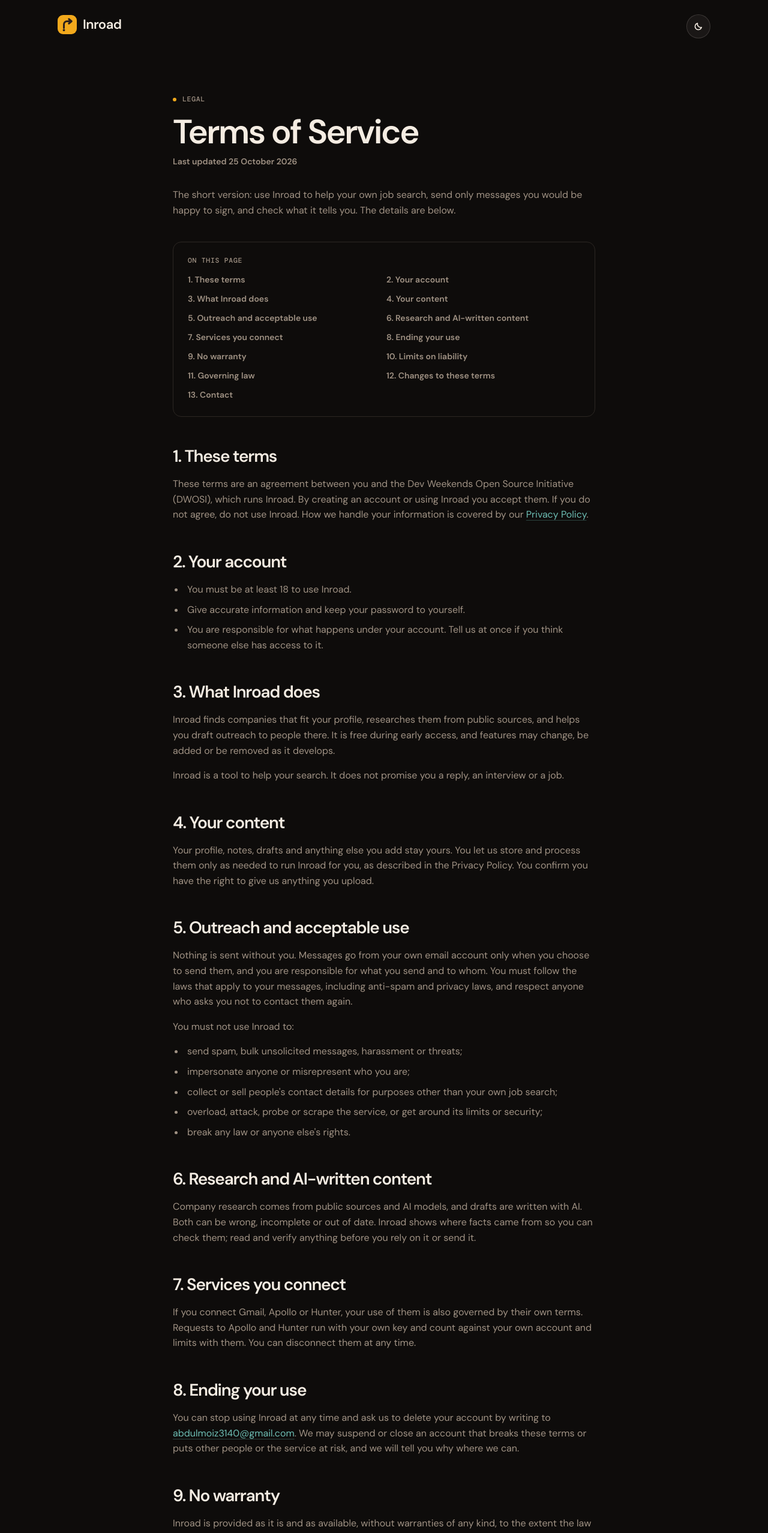
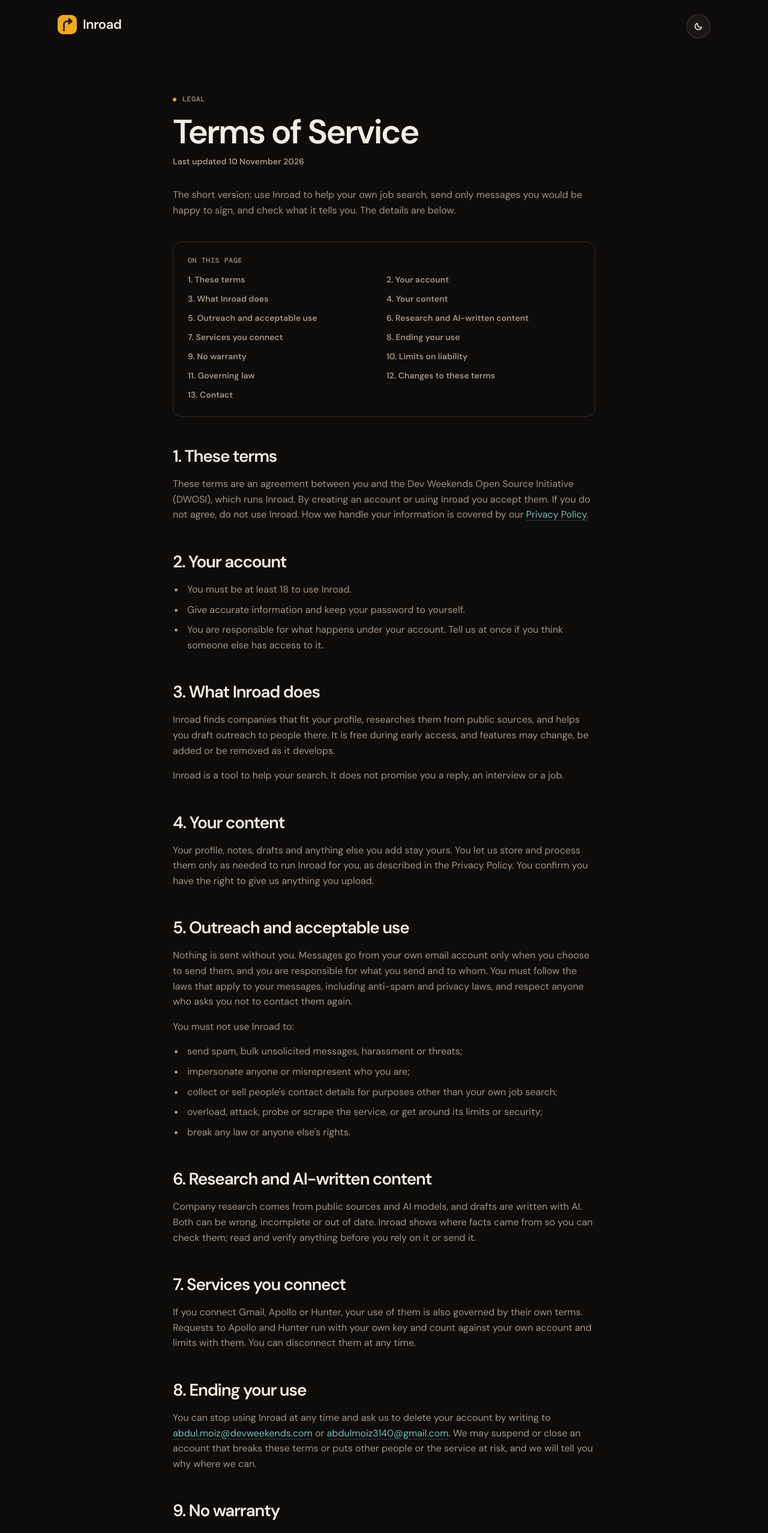
Before and after one commit to Inroad-Ai/inroad-web, a Next.js app: page /terms in a window 1280 px wide. Shown: the top 2556 px of the page at 60% size. Built offline with nearby package versions, Linux system fonts and the light colour scheme.

Commit message:
List both maintainer emails on the legal pages
Privacy and Terms now show the Dev Weekends address alongside the
personal one, from a single list in lib/legal.ts.

```diff
--- a/app/(marketing)/privacy/page.tsx
+++ b/app/(marketing)/privacy/page.tsx
@@ -9,7 +9,12 @@ export const metadata: Metadata = {
   description: "What Inroad collects, why, who it is shared with, and how to have it deleted.",
 };
 
-const mail = <TextLink href={`mailto:${LEGAL.contactEmail}`}>{LEGAL.contactEmail}</TextLink>;
+const mail = (
+  <>
+    <TextLink href={`mailto:${LEGAL.contactEmails[0]}`}>{LEGAL.contactEmails[0]}</TextLink> or{" "}
+    <TextLink href={`mailto:${LEGAL.contactEmails[1]}`}>{LEGAL.contactEmails[1]}</TextLink>
+  </>
+);
 
 const SECTIONS: readonly LegalSection[] = [
   {
--- a/app/(marketing)/terms/page.tsx
+++ b/app/(marketing)/terms/page.tsx
@@ -10,7 +10,12 @@ export const metadata: Metadata = {
     "The rules for using Inroad, what you can expect from it, and what it expects of you.",
 };
 
-const mail = <TextLink href={`mailto:${LEGAL.contactEmail}`}>{LEGAL.contactEmail}</TextLink>;
+const mail = (
+  <>
+    <TextLink href={`mailto:${LEGAL.contactEmails[0]}`}>{LEGAL.contactEmails[0]}</TextLink> or{" "}
+    <TextLink href={`mailto:${LEGAL.contactEmails[1]}`}>{LEGAL.contactEmails[1]}</TextLink>
+  </>
+);
 
 const SECTIONS: readonly LegalSection[] = [
   {
--- a/lib/legal.ts
+++ b/lib/legal.ts
@@ -2,7 +2,7 @@
 export const LEGAL = {
   operator: "Dev Weekends Open Source Initiative (DWOSI)",
   operatorShort: "DWOSI",
-  contactEmail: "abdulmoiz3140@gmail.com",
+  contactEmails: ["abdul.moiz@devweekends.com", "abdulmoiz3140@gmail.com"],
   governingLaw: "Pakistan",
-  lastUpdated: "25 October 2026",
+  lastUpdated: "10 November 2026",
 } as const;
```
